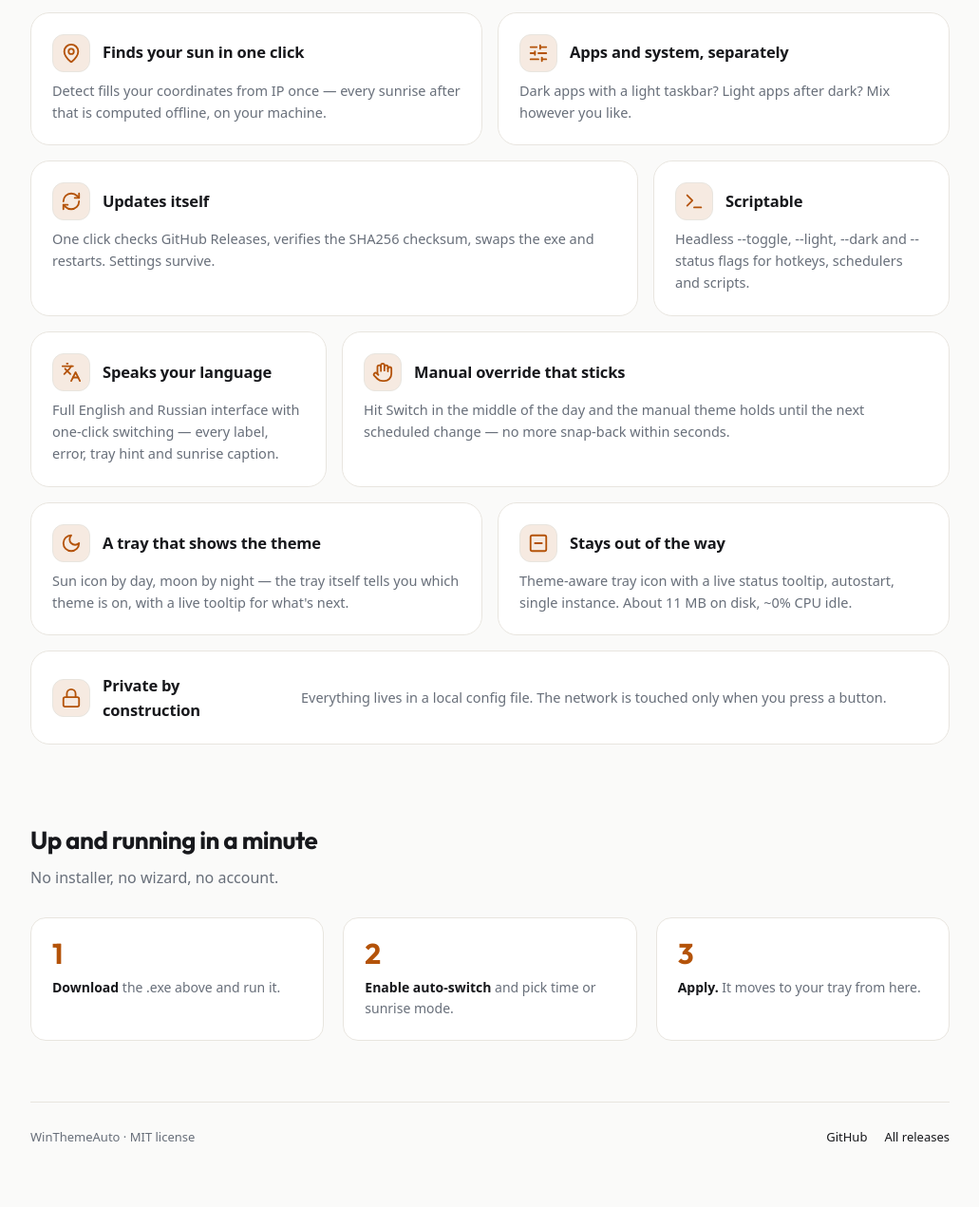
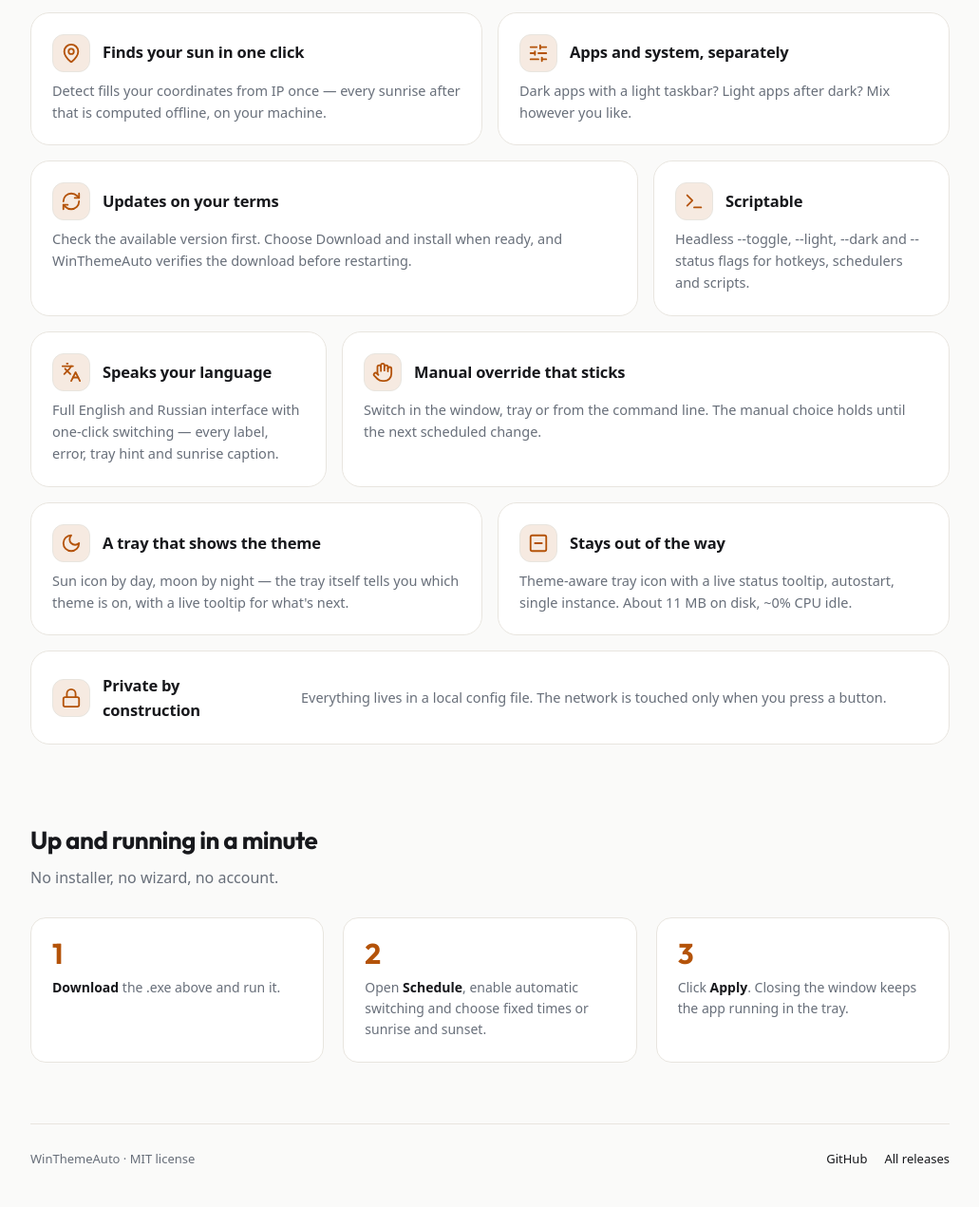
Before and after one commit to alnyx-dev/WinThemeAuto, a plain HTML site: page docs/index.html in a window 1280 px wide. Shown: the part 1125-2396 px from the top of the page at 95% size, without its empty margins (124-1155 px from the left). Before the commit the page ends 2373 px from the top, so only its background shows below. Drawn offline with Linux system fonts and the light colour scheme; no server answers.

Commit message:
Refresh WinThemeAuto website copy and downloads

```diff
--- a/docs/index.html
+++ b/docs/index.html
@@ -609,9 +609,9 @@
       <article class="bcard reveal">
         <div class="bcard-top">
           <span class="glyph" aria-hidden="true"><svg viewBox="0 0 24 24" fill="none" stroke="currentColor" stroke-width="2" stroke-linecap="round" stroke-linejoin="round"><path d="M3 12a9 9 0 0 1 9-9 9.75 9.75 0 0 1 6.74 2.74L21 8"/><path d="M21 3v5h-5"/><path d="M21 12a9 9 0 0 1-9 9 9.75 9.75 0 0 1-6.74-2.74L3 16"/><path d="M8 16H3v5"/></svg></span>
-          <h3 data-i18n="c6h">Updates itself</h3>
+          <h3 data-i18n="c6h">Updates on your terms</h3>
         </div>
-        <p data-i18n="c6p">One click checks GitHub Releases, verifies the SHA256 checksum, swaps the exe and restarts. Settings survive.</p>
+        <p data-i18n="c6p">Check the available version first. Choose Download and install when ready, and WinThemeAuto verifies the download before restarting.</p>
       </article>
       <article class="bcard reveal">
         <div class="bcard-top">
@@ -632,7 +632,7 @@
           <span class="glyph" aria-hidden="true"><svg viewBox="0 0 24 24" fill="none" stroke="currentColor" stroke-width="2" stroke-linecap="round" stroke-linejoin="round"><path d="M18 11V6a2 2 0 0 0-2-2a2 2 0 0 0-2 2"/><path d="M14 10V4a2 2 0 0 0-2-2a2 2 0 0 0-2 2v2"/><path d="M10 10.5V6a2 2 0 0 0-2-2a2 2 0 0 0-2 2v8"/><path d="M18 8a2 2 0 1 1 4 0v6a8 8 0 0 1-8 8h-2c-2.8 0-4.5-.86-5.99-2.34l-3.6-3.6a2 2 0 0 1 2.83-2.82L7 15"/></svg></span>
           <h3 data-i18n="c9h">Manual override that sticks</h3>
         </div>
-        <p data-i18n="c9p">Hit Switch in the middle of the day and the manual theme holds until the next scheduled change — no more snap-back within seconds.</p>
+        <p data-i18n="c9p">Switch in the window, tray or from the command line. The manual choice holds until the next scheduled change.</p>
       </article>
       <article class="bcard reveal">
         <div class="bcard-top">
@@ -668,11 +668,11 @@
       </div>
       <div class="step">
         <div class="step-num display">2</div>
-        <p data-i18n="s2"><b>Enable auto-switch</b> and pick time or sunrise mode.</p>
+        <p data-i18n="s2">Open <b>Schedule</b>, enable automatic switching and choose fixed times or sunrise and sunset.</p>
       </div>
       <div class="step">
         <div class="step-num display">3</div>
-        <p data-i18n="s3"><b>Apply.</b> It moves to your tray from here.</p>
+        <p data-i18n="s3">Click <b>Apply</b>. Closing the window keeps the app running in the tray.</p>
       </div>
     </div>
   </section>
@@ -824,14 +824,14 @@
       c4p: "Detect fills your coordinates from IP once — every sunrise after that is computed offline, on your machine.",
       c5h: "Apps and system, separately",
       c5p: "Dark apps with a light taskbar? Light apps after dark? Mix however you like.",
-      c6h: "Updates itself",
-      c6p: "One click checks GitHub Releases, verifies the SHA256 checksum, swaps the exe and restarts. Settings survive.",
+      c6h: "Updates on your terms",
+      c6p: "Check the available version first. Choose Download and install when ready, and WinThemeAuto verifies the download before restarting.",
       c7h: "Scriptable",
       c7p: "Headless --toggle, --light, --dark and --status flags for hotkeys, schedulers and scripts.",
       c8h: "Speaks your language",
       c8p: "Full English and Russian interface with one-click switching — every label, error, tray hint and sunrise caption.",
       c9h: "Manual override that sticks",
-      c9p: "Hit Switch in the middle of the day and the manual theme holds until the next scheduled change — no more snap-back within seconds.",
+      c9p: "Switch in the window, tray or from the command line. The manual choice holds until the next scheduled change.",
       c10h: "A tray that shows the theme",
       c10p: "Sun icon by day, moon by night — the tray itself tells you which theme is on, with a live tooltip for what's next.",
       c11h: "Stays out of the way",
@@ -841,8 +841,8 @@
       steps_h: "Up and running in a minute",
       steps_sub: "No installer, no wizard, no account.",
       s1: "<b>Download</b> the .exe above and run it.",
-      s2: "<b>Enable auto-switch</b> and pick time or sunrise mode.",
-      s3: "<b>Apply.</b> It moves to your tray from here.",
+      s2: "Open <b>Schedule</b>, enable automatic switching and choose fixed times or sunrise and sunset.",
+      s3: "Click <b>Apply</b>. Closing the window keeps the app running in the tray.",
       foot: "WinThemeAuto · MIT license", allrel: "All releases"
     },
     ru: {
@@ -875,14 +875,14 @@
       c4p: "Detect подставит координаты по IP один раз — каждый следующий восход считается офлайн, на вашей машине.",
       c5h: "Приложения и система — раздельно",
       c5p: "Тёмные приложения со светлой панелью? Светлые приложения после заката? Комбинируйте как хотите.",
-      c6h: "Обновляется сам",
-      c6p: "Один клик проверяет GitHub Releases, сверяет SHA256, меняет exe и перезапускается. Настройки целы.",
+      c6h: "Обновление по вашему выбору",
+      c6p: "Сначала проверьте, какая версия доступна. После нажатия «Скачать и установить» WinThemeAuto проверит файл и перезапустится.",
       c7h: "Для скриптов",
       c7p: "Флаги --toggle, --light, --dark и --status без окна — для хоткеев, планировщика и скриптов.",
       c8h: "Говорит на вашем языке",
       c8p: "Полный английский и русский интерфейс с переключением в клик — каждая подпись, ошибка, подсказка трея и строка восхода.",
       c9h: "Ручное переключение держится",
-      c9p: "Нажмите Switch среди дня — ручная тема держится до следующего планового переключения, а не слетает через пять секунд.",
+      c9p: "Переключайте тему в окне, трее или командной строке. Ручной выбор действует до следующего переключения по расписанию.",
       c10h: "Трей показывает тему",
       c10p: "Иконка-солнце днём, луна ночью — сам трей говорит, какая тема включена, а живой тултип — что дальше.",
       c11h: "Не мешается",
@@ -892,8 +892,8 @@
       steps_h: "Запуск за минуту",
       steps_sub: "Без установщика, мастера и аккаунта.",
       s1: "<b>Скачайте</b> .exe выше и запустите.",
-      s2: "<b>Включите авто</b> и выберите время или режим солнца.",
-      s3: "<b>Применить.</b> Дальше он живёт в трее.",
+      s2: "Откройте <b>Расписание</b>, включите автопереключение и задайте время или выберите восход и закат.",
+      s3: "Нажмите <b>Применить</b>. После закрытия окна приложение продолжит работать в трее.",
       foot: "WinThemeAuto · лицензия MIT", allrel: "Все релизы"
     }
   };
@@ -1092,13 +1092,10 @@
   fetchJson("https://api.github.com/repos/" + REPO + "/releases/latest", 10000)
     .then(function (rel) {
       var assets = rel.assets || [];
-      function findAsset(part) {
-        for (var i = 0; i < assets.length; i++) {
-          if (assets[i].name.indexOf(part) !== -1) return assets[i];
-        }
-        return null;
+      function findAsset(name) {
+        return assets.find(function (asset) { return asset.name === name; });
       }
-      var x64 = findAsset("x64"), x86 = findAsset("x86");
+      var x64 = findAsset("WinThemeAuto-x64.exe"), x86 = findAsset("WinThemeAuto-x86.exe");
       if (rel.tag_name) {
         paintVersion(rel.tag_name);
       }
@@ -1106,7 +1103,7 @@
       if (x86) document.getElementById("dl-x86").href = x86.browser_download_url;
       var bits = [];
       if (x64) bits.push(fmtMB(x64.size));
-      var total = assets.reduce(function (s, a) { return s + (a.download_count || 0); }, 0);
+      var total = (x64 ? x64.download_count || 0 : 0) + (x86 ? x86.download_count || 0 : 0);
       if (total) bits.push(total + " " + T("dl_count"));
       metaBits = bits;
       renderMeta();
```
